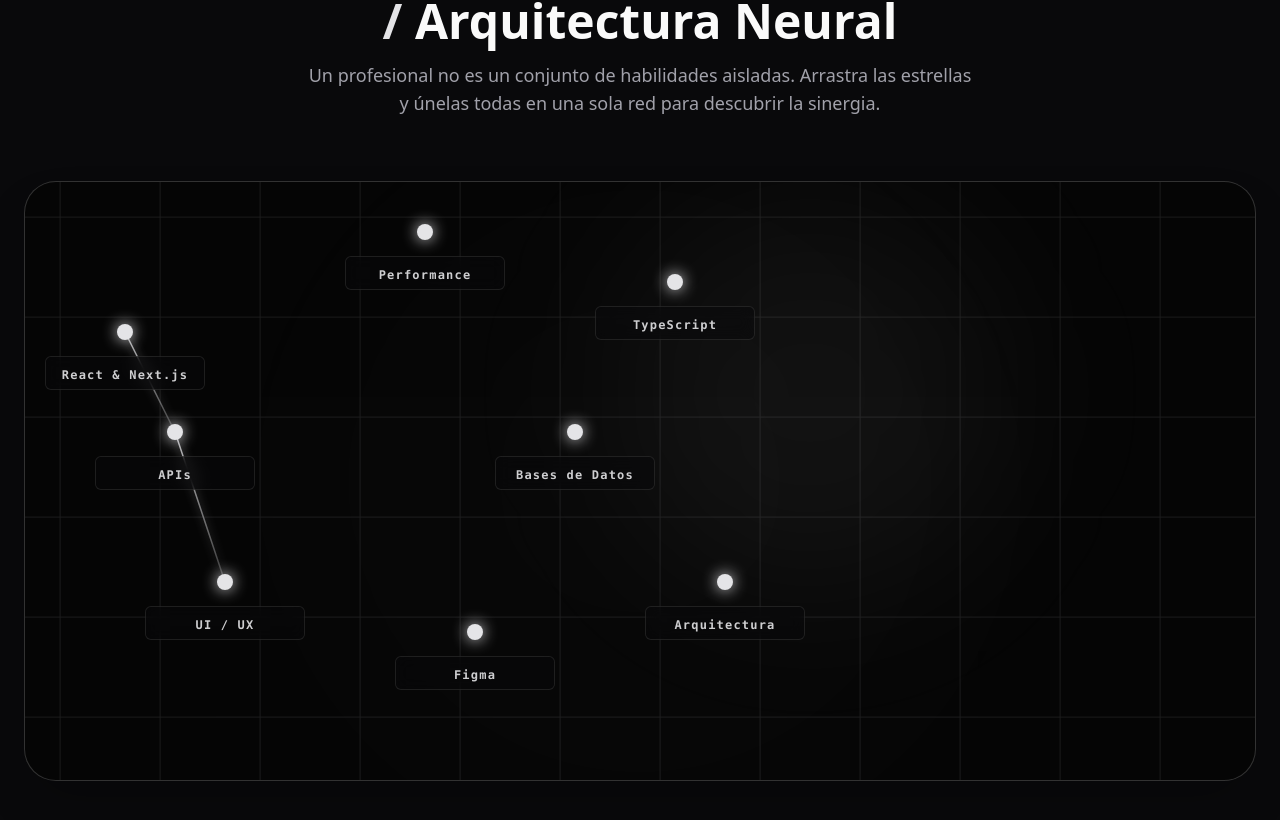
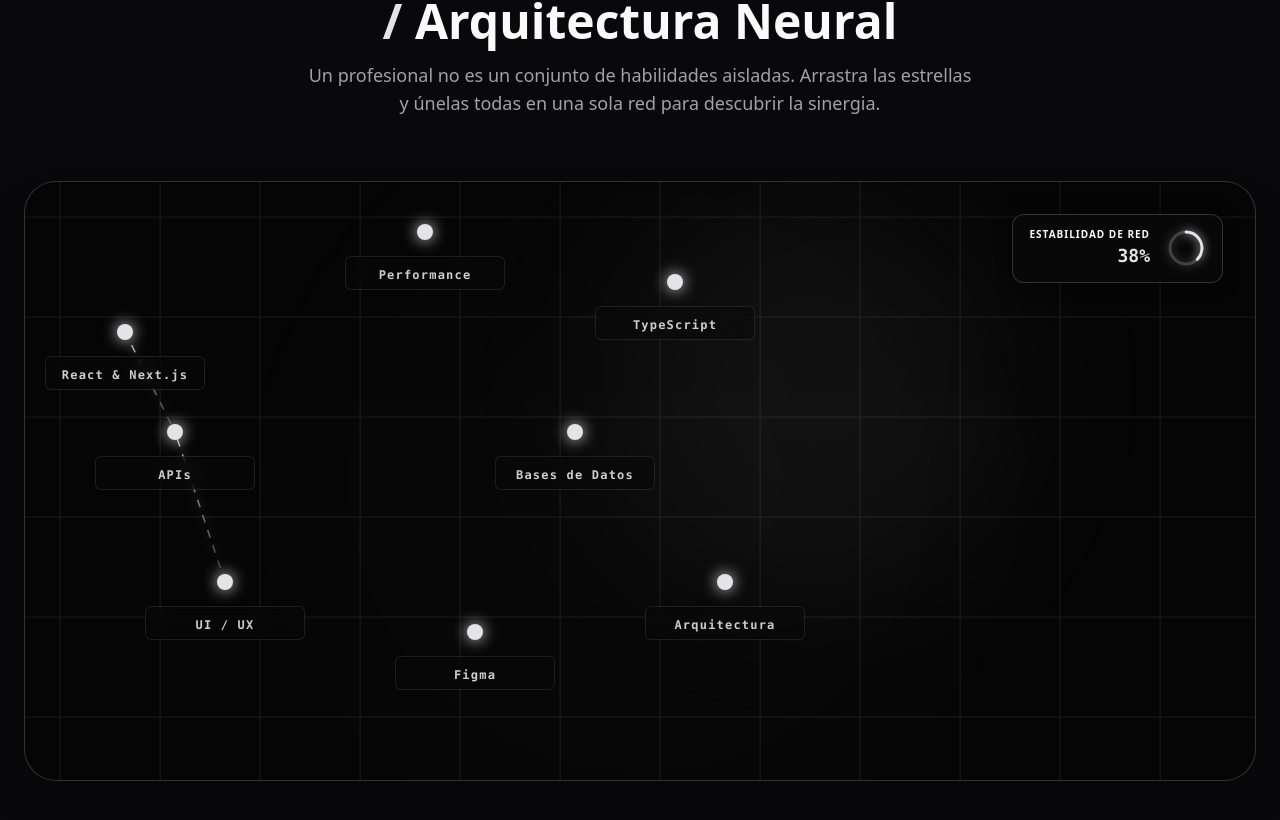
Before and after one commit to sebastianUCC2024/PortafolioPersonal, a Next.js app: page / in a window 1280 px wide. Shown: the part 4471-5291 px from the top of the page. Built offline with nearby package versions, Linux system fonts and the light colour scheme.

Commit message:
Mejora del juego interactivo

```diff
--- a/components/sections/synergy.tsx
+++ b/components/sections/synergy.tsx
@@ -3,8 +3,9 @@
 import { useState, useRef, useEffect } from "react";
 import { motion, AnimatePresence } from "framer-motion";
 import { useLanguage } from "@/hooks/use-language";
-import { Network, Sparkles } from "lucide-react";
+import { Network, Sparkles, FileText, Download } from "lucide-react";
 import { FadeIn } from "@/components/animations/fade-in";
+import { Button } from "@/components/ui/button";
 
 interface StarNode {
     id: string;
@@ -30,6 +31,7 @@
 
     const [nodes, setNodes] = useState<StarNode[]>(INITIAL_STARS);
     const [isVictory, setIsVictory] = useState(false);
+    const [connectedCount, setConnectedCount] = useState(1);
     const containerRef = useRef<HTMLDivElement>(null);
     const [dimensions, setDimensions] = useState({ width: 800, height: 600 });
 
@@ -70,9 +72,14 @@
             }
         }
 
+        let maxClusterSize = 1;
+        const globalVisited = new Set<number>();
+
+        for (let i = 0; i < nodes.length; i++) {
+            if (!globalVisited.has(i)) {
                 const visited = new Set<number>();
-        const queue = [0];
-        visited.add(0);
+                const queue = [i];
+                visited.add(i);
 
                 while (queue.length > 0) {
                     const current = queue.shift()!;
@@ -84,7 +91,16 @@
                     }
                 }
 
-        if (visited.size === nodes.length) {
+                for (const node of visited) globalVisited.add(node);
+                if (visited.size > maxClusterSize) {
+                    maxClusterSize = visited.size;
+                }
+            }
+        }
+
+        setConnectedCount(maxClusterSize);
+
+        if (maxClusterSize === nodes.length) {
             setIsVictory(true);
         }
     }, [nodes, isVictory]);
@@ -141,6 +157,14 @@
                             className="absolute top-1/4 left-1/4 w-[400px] h-[400px] bg-brand-cyan/5 rounded-full blur-[80px] pointer-events-none"
                         />
 
+                        {/* Custom SVG Animation para flujo de datos */}
+                        <style>{`
+                            @keyframes dashFlow {
+                                to { stroke-dashoffset: -16; }
+                            }
+                            .animate-flow { animation: dashFlow 1s linear infinite; }
+                        `}</style>
+
                         {/* Lienzo SVG para las conexiones matemáticas */}
                         <svg className="absolute inset-0 w-full h-full pointer-events-none z-0">
                             <defs>
@@ -167,12 +191,31 @@
                                             y2={nodeB.y}
                                             stroke="url(#lineGrad)"
                                             strokeWidth={isVictory ? 3 : 1.5}
-                                            className="transition-all duration-300 ease-in-out drop-shadow-[0_0_5px_var(--brand-cyan)]"
+                                            strokeDasharray={isVictory ? "none" : "8 8"}
+                                            className={`transition-all duration-300 ease-in-out drop-shadow-[0_0_5px_var(--brand-cyan)] ${isVictory ? '' : 'animate-flow'}`}
                                         />
                                     );
                                 })
                             ))}
                         </svg>
+
+                        {/* HUD de Progreso */}
+                        {!isVictory && (
+                            <div className="absolute top-6 right-6 md:top-8 md:right-8 z-20 bg-background/80 backdrop-blur-md border border-brand-cyan/20 rounded-xl px-4 py-3 shadow-[0_0_15px_rgba(0,0,0,0.5)] flex items-center gap-4 transition-all duration-500">
+                                <div className="flex flex-col text-right">
+                                    <span className="text-[10px] text-muted-foreground uppercase tracking-widest font-bold">Estabilidad de Red</span>
+                                    <span className="text-lg font-mono font-bold text-brand-cyan">
+                                        {Math.round((connectedCount / nodes.length) * 100)}%
+                                    </span>
+                                </div>
+                                <div className="relative w-10 h-10 flex items-center justify-center">
+                                    <svg className="w-full h-full -rotate-90 drop-shadow-[0_0_5px_var(--brand-cyan)]">
+                                        <circle cx="20" cy="20" r="16" stroke="currentColor" strokeWidth="3" fill="none" className="text-muted/30" />
+                                        <circle cx="20" cy="20" r="16" stroke="var(--brand-cyan)" strokeWidth="3" fill="none" strokeDasharray="100" strokeDashoffset={100 - (connectedCount / nodes.length) * 100} className="transition-all duration-500 ease-out" strokeLinecap="round" />
+                                    </svg>
+                                </div>
+                            </div>
+                        )}
 
                         {/* Nodos (Estrellas miniatura elegantes) */}
                         <div className="absolute inset-0 z-10 overflow-hidden">
@@ -236,12 +279,34 @@
                                         className="relative z-10 flex flex-col items-center"
                                     >
                                         <Network size={50} className="text-white mb-6 animate-pulse" />
-                                        <h3 className="text-4xl md:text-6xl font-primary font-extrabold text-transparent bg-clip-text bg-gradient-to-r from-brand-cyan via-white to-brand-cyan mb-4 tracking-wider drop-shadow-[0_0_20px_var(--brand-cyan)]">
+                                        <h3 className="text-4xl md:text-6xl font-primary font-extrabold text-transparent bg-clip-text bg-gradient-to-r from-brand-cyan via-white to-brand-cyan mb-4 tracking-wider drop-shadow-[0_0_20px_var(--brand-cyan)] text-center">
                                             SISTEMA UNIFICADO
                                         </h3>
-                                        <p className="text-muted-foreground text-lg md:text-xl max-w-2xl mx-auto text-center px-6 leading-relaxed">
+                                        <p className="text-muted-foreground text-lg md:text-xl max-w-2xl mx-auto text-center px-6 leading-relaxed mb-8">
                                             Las habilidades aisladas son solo el inicio. Al crear una arquitectura neural perfecta, el desarrollo Frontend, Backend y el Diseño convergen para crear productos inigualables.
                                         </p>
+
+                                        <motion.div
+                                            initial={{ opacity: 0, y: 20 }}
+                                            animate={{ opacity: 1, y: 0 }}
+                                            transition={{ delay: 2.5 }}
+                                            className="flex flex-col items-center gap-4"
+                                        >
+                                            <div className="px-4 py-2 bg-brand-cyan/20 border border-brand-cyan/50 rounded-full flex items-center gap-2 mb-2 shadow-[0_0_15px_var(--brand-cyan)]">
+                                                <Sparkles size={16} className="text-white animate-pulse" />
+                                                <span className="text-sm text-white font-bold tracking-wider">RECOMPENSA DESBLOQUEADA</span>
+                                            </div>
+
+                                            <Button variant="primary" size="lg" className="gap-3 shadow-[0_0_20px_var(--brand-cyan)] hover:shadow-[0_0_40px_var(--brand-cyan)] transition-shadow font-bold group border border-brand-cyan/20" onClick={() => window.open('/cv.pdf', '_blank')}>
+                                                <FileText size={22} className="group-hover:scale-110 transition-transform" />
+                                                Descargar CV Ampliado
+                                                <Download size={18} className="opacity-80 group-hover:translate-y-1 transition-transform" />
+                                            </Button>
+
+                                            <p className="text-xs text-brand-cyan/80 mt-1 max-w-xs text-center font-mono">
+                                                Acceso a métricas clave y experiencia secreta.
+                                            </p>
+                                        </motion.div>
                                     </motion.div>
                                 </motion.div>
                             )}
```
Lines whose indentation alone changed are shown as unchanged.
